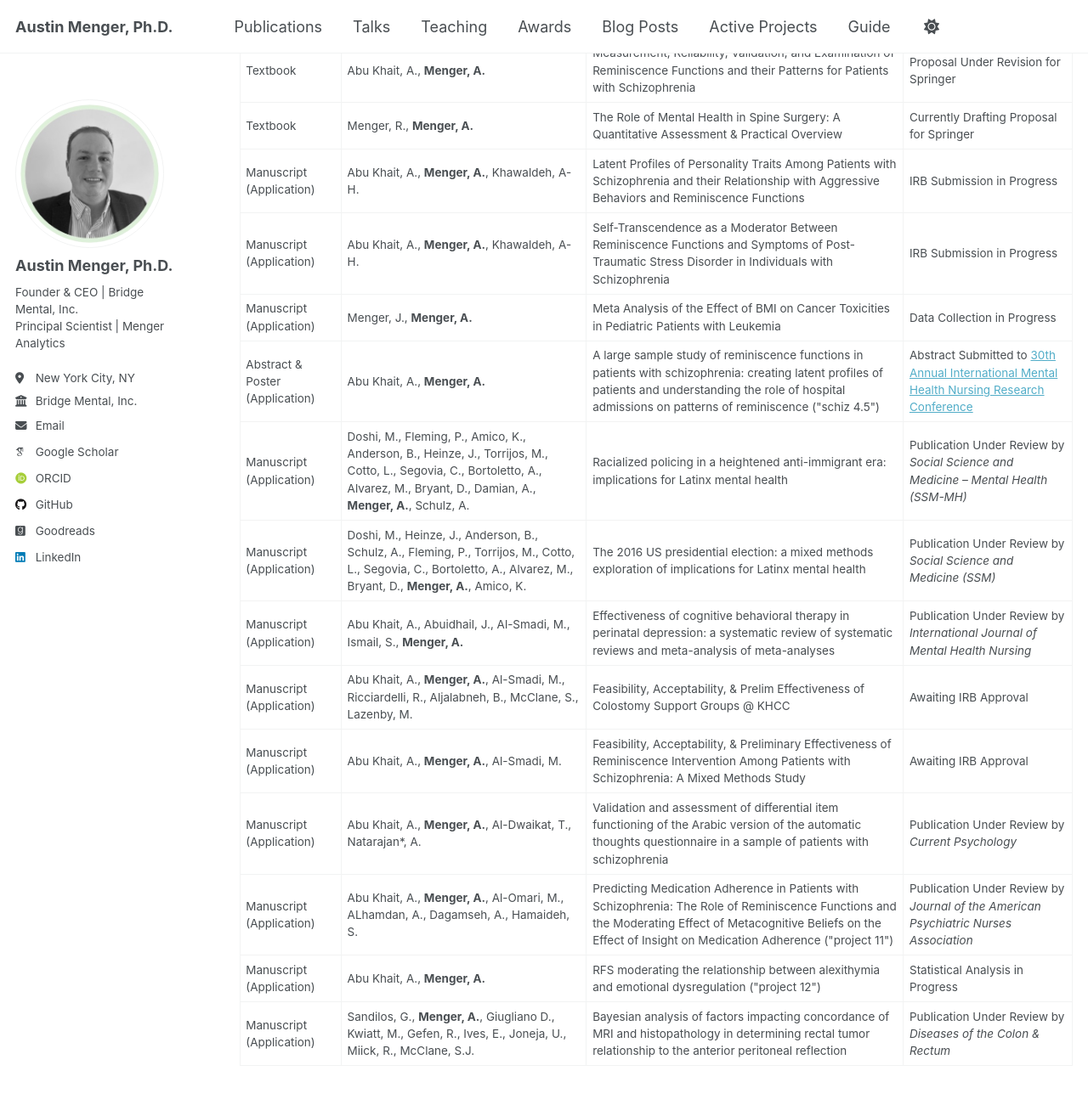
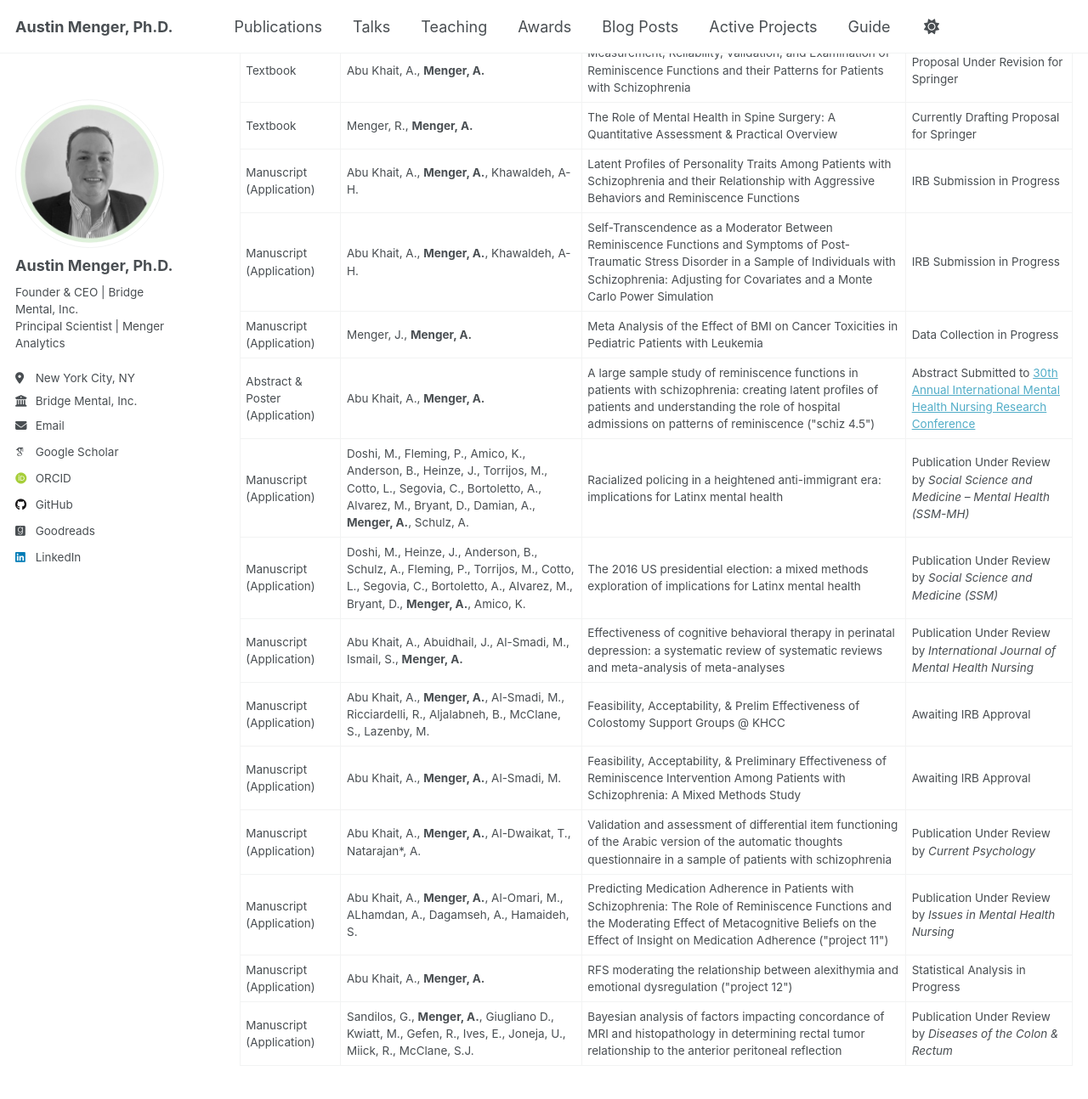
Before and after one commit to austinmenger/austinmenger.github.io, a Jekyll site: the page built from _pages/active_projects.md, in a window 1280 px wide and 1400 px high, scrolled down 729 px. Shown: the top 1294 px of the window at 85% size. Built offline with Jekyll 4.4.1, drawn with Linux system fonts in a browser that asks for light colours; some web fonts are replaced.

Commit message:
Update active_projects.md

```diff
--- a/_pages/active_projects.md
+++ b/_pages/active_projects.md
@@ -100,7 +100,7 @@ author_profile: true
  <tr>
   <td>Manuscript (Application)</td>
   <td>Abu Khait, A., <b>Menger, A.</b>, Khawaldeh, A-H.</td>
-  <td>Self-Transcendence as a Moderator Between Reminiscence Functions and Symptoms of Post-Traumatic Stress Disorder in Individuals with Schizophrenia</td>
+  <td>Self-Transcendence as a Moderator Between Reminiscence Functions and Symptoms of Post-Traumatic Stress Disorder in a Sample of Individuals with Schizophrenia: Adjusting for Covariates and a Monte Carlo Power Simulation</td>
   <td>IRB Submission in Progress</td>
  </tr>
  <tr>
@@ -155,7 +155,7 @@ author_profile: true
   <td>Manuscript (Application)</td>
   <td>Abu Khait, A., <b>Menger, A.</b>, Al-Omari, M., ALhamdan, A., Dagamseh, A., Hamaideh, S.</td>
   <td>Predicting Medication Adherence in Patients with Schizophrenia: The Role of Reminiscence Functions and the Moderating Effect of Metacognitive Beliefs on the Effect of Insight on Medication Adherence ("project 11")</td>
-  <td>Publication Under Review by <em>Journal of the American Psychiatric Nurses Association</em></td>
+  <td>Publication Under Review by <em>Issues in Mental Health Nursing</em></td>
  </tr>
  <tr>
   <td>Manuscript (Application)</td>
```
